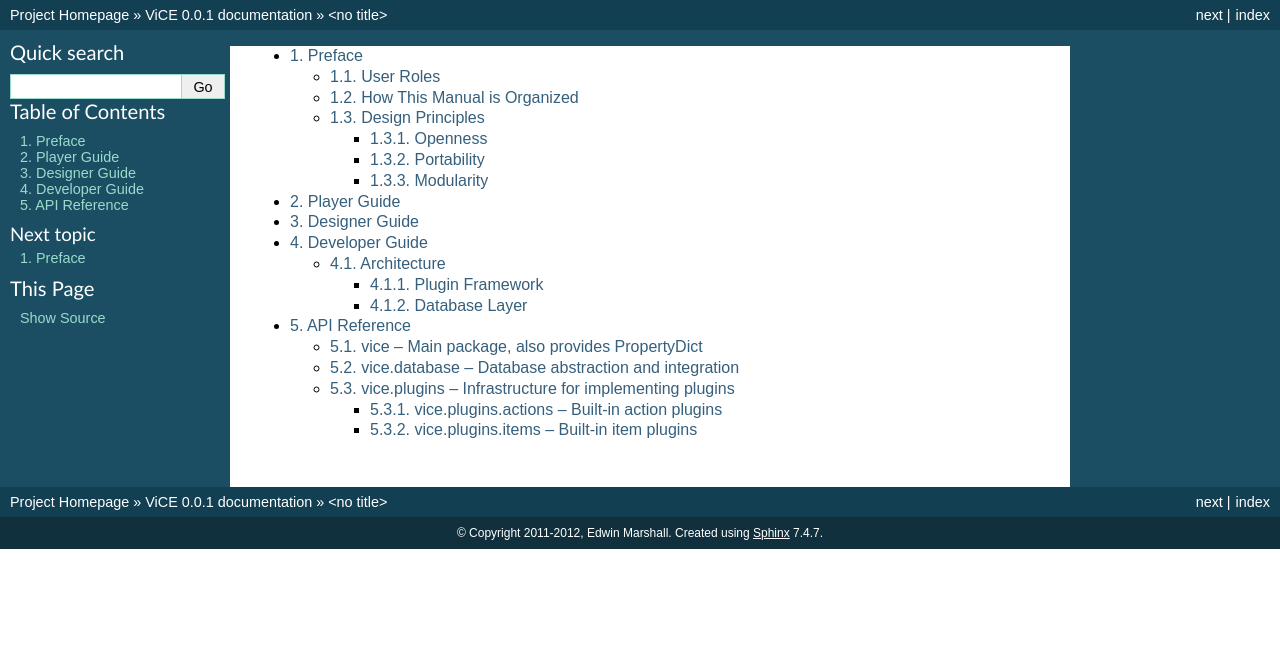
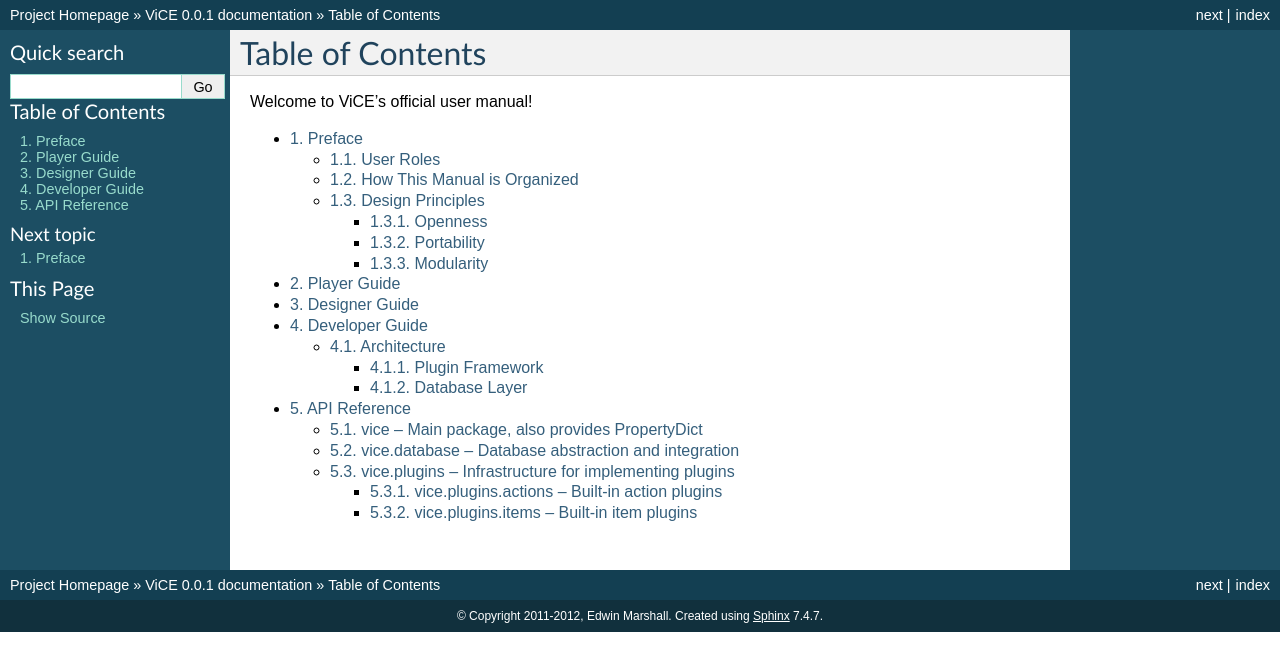
Before and after one commit to cnelsonsic/ViCE, a Sphinx documentation site: the page built from doc/source/index.rst, in a window 1280 px wide. Shown: the top 671 px of the page. Built offline with Sphinx 7.4.7, drawn with Linux system fonts in a browser that asks for light colours.

Commit message:
- added substance to index

```diff
--- a/doc/source/index.rst
+++ b/doc/source/index.rst
@@ -1,3 +1,8 @@
+Table of Contents
+#################
+
+Welcome to ViCE's official user manual!
+
 .. toctree::
     :numbered:
 
```
